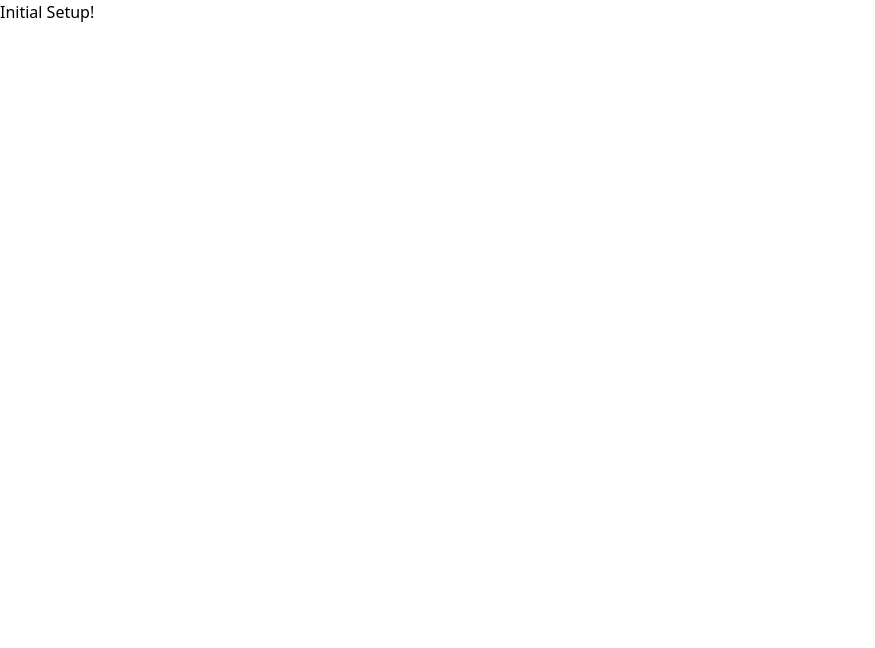
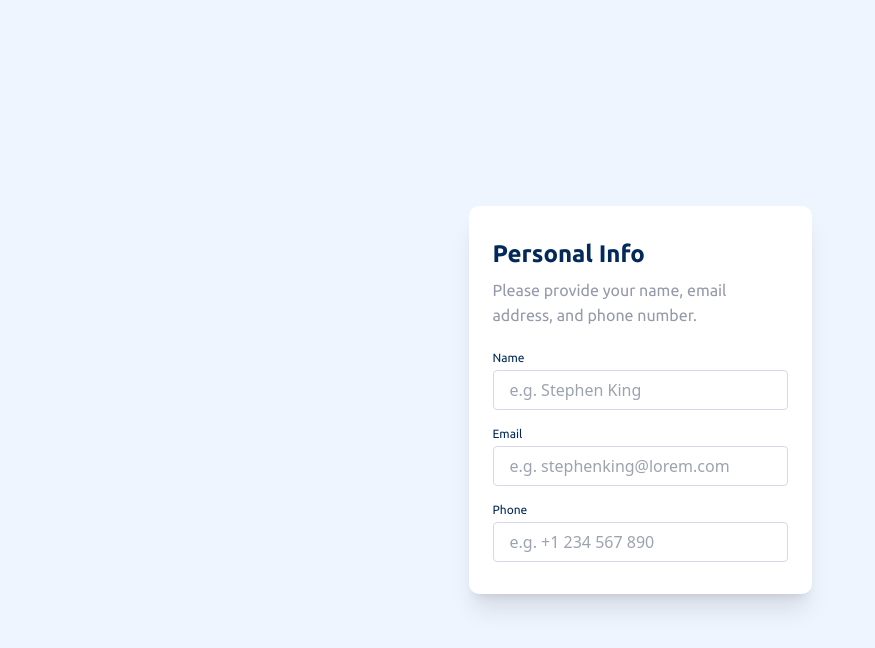
Before and after one commit to WhereIsPumpkin/Multi-Step-Form, a React (Vite) app: page / in a window 1280 px wide. Shown: the top 648 px of the page, without its empty margins (0-875 px from the left). Built offline with nearby package versions, Linux system fonts and the light colour scheme.

Commit message:
feat: add Personal Info form component

```diff
--- a/index.html
+++ b/index.html
@@ -4,6 +4,9 @@
     <meta charset="UTF-8" />
     <link rel="icon" type="image/svg+xml" href="/vite.svg" />
     <meta name="viewport" content="width=device-width, initial-scale=1.0" />
+    <link rel="preconnect" href="https://fonts.googleapis.com">
+    <link rel="preconnect" href="https://fonts.gstatic.com" crossorigin>
+    <link href="https://fonts.googleapis.com/css2?family=Ubuntu:wght@400;500;700&display=swap" rel="stylesheet">
     <title>Multi-Step Form</title>
   </head>
   <body>
--- a/src/App.jsx
+++ b/src/App.jsx
@@ -1,8 +1,10 @@
+import Personal from "./pages/Personal";
+
 function App() {
   return (
-    <>
-      <h1>Initial Setup!</h1>
-    </>
+    <div className="bg-[#EFF5FF] h-screen flex  justify-center items-center">
+      <Personal />
+    </div>
   );
 }
 
--- /dev/null
+++ b/src/components/MenuBar.jsx
@@ -0,0 +1,5 @@
+const MenuBar = () => {
+  return <div></div>;
+};
+
+export default MenuBar;
--- /dev/null
+++ b/src/pages/Personal.jsx
@@ -0,0 +1,68 @@
+import MenuBar from "../components/MenuBar";
+
+const Personal = () => {
+  return (
+    <>
+      <MenuBar />
+      <div className="py-8 px-6 flex flex-col max-w-[343px] bg-white rounded-[10px] gap-[22px] shadow-xl">
+        <div>
+          <h1 className="text-[#022959] text-2xl font-ubuntu font-bold mb-2">
+            Personal Info
+          </h1>
+          <p className="font-ubuntu font-normal text-base leading-[25px] text-[#9699AA]">
+            Please provide your name, email address, and phone number.
+          </p>
+        </div>
+        <form className="flex flex-col gap-4">
+          <div className="flex flex-col">
+            <label
+              htmlFor="name"
+              className="font-ubuntu  font-normal text-xs text-[#022959]"
+            >
+              Name
+            </label>
+            <input
+              type="text"
+              id="name"
+              name="name"
+              placeholder="e.g. Stephen King"
+              className="border border-[#D6D9E6] rounded py-3 px-4 max-h-10 mt-1"
+            />
+          </div>
+          <div className="flex flex-col">
+            <label
+              htmlFor="email"
+              className="font-ubuntu  font-normal text-xs text-[#022959]"
+            >
+              Email
+            </label>
+            <input
+              type="email"
+              id="email"
+              name="email"
+              placeholder="e.g. stephenking@lorem.com"
+              className="border border-[#D6D9E6] rounded py-3 px-4 max-h-10 mt-1"
+            />
+          </div>
+          <div className="flex flex-col">
+            <label
+              htmlFor="phone"
+              className="font-ubuntu  font-normal text-xs text-[#022959]"
+            >
+              Phone
+            </label>
+            <input
+              type="tel"
+              id="phone"
+              name="phone"
+              placeholder="e.g. +1 234 567 890"
+              className="border border-[#D6D9E6] rounded py-3 px-4 max-h-10 mt-1"
+            />
+          </div>
+        </form>
+      </div>
+    </>
+  );
+};
+
+export default Personal;
--- a/tailwind.config.js
+++ b/tailwind.config.js
@@ -2,7 +2,11 @@
 export default {
   content: ["./index.html", "./src/**/*.{js,ts,jsx,tsx}"],
   theme: {
-    extend: {},
+    extend: {
+      fontFamily: {
+        ubuntu: ["Ubuntu", "sans-serif"],
+      },
+    },
   },
   plugins: [],
 };
```
